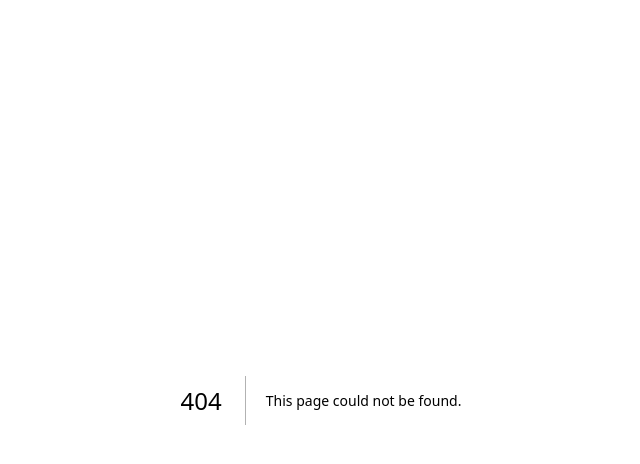
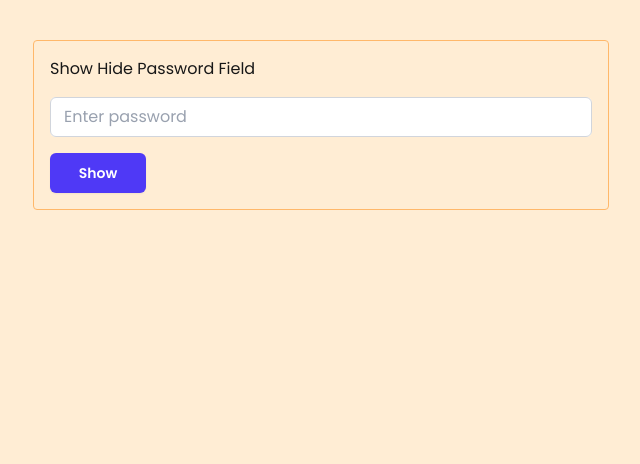
Before and after one commit to sadhna2003/reactjs-practice, a Next.js app in the folder my-app/: page /toggle in a window 1280 px wide. Before the commit this address had no page. Shown: the top 464 px of the page, without its empty margins (319-959 px from the left). Built offline with nearby package versions, Linux system fonts and the light colour scheme.

Commit message:
add toggle password field

```diff
--- a/my-app/app/page.tsx
+++ b/my-app/app/page.tsx
@@ -8,6 +8,10 @@ const navLink = [
   {
     link:"/todo",
     label:"Todo"
+  },
+  {
+    link:"/toggle",
+    label:"Show/Hide Password"
   }
 ]
 export default function Home() {
--- /dev/null
+++ b/my-app/app/toggle/page.tsx
@@ -0,0 +1,33 @@
+"use client";
+import React from "react";
+
+const Toggle = () => {
+    const [show, setShow] = React.useState(false)
+    const [password, setPassword] = React.useState("")
+
+    const handleShow = () => {
+        setShow((prev)=> !prev)
+    }
+    return (
+        <section className="bg-orange-100 font-sans h-full min-h-screen">
+            <div className="border border-orange-300 space-y-4 bg-orange-100 rounded-sm p-4 container mx-auto w-full max-w-xl mt-10">
+                <h1>Show Hide Password Field</h1>
+                <input
+                    type={show ? "text" : "password"}
+                    value={password}
+                    className="block w-full rounded-md bg-white px-3.5 py-2 text-base text-gray-900 outline-1 -outline-offset-1 outline-gray-300 placeholder:text-gray-400 focus:outline-2 focus:-outline-offset-2 focus:outline-indigo-600"
+                    placeholder="Enter password"
+                    onChange={(e) => setPassword(e.target.value)}
+                />
+                <button
+                    type="button"
+                    onClick={handleShow}
+                    className="block w-24 rounded-md bg-indigo-600 px-3.5 py-2.5 text-center text-sm font-semibold text-white shadow-xs hover:bg-indigo-500 focus-visible:outline-2 focus-visible:outline-offset-2 focus-visible:outline-indigo-600 disabled:opacity-60 disabled:cursor-not-allowed"
+                >
+                    {show ? "Hide" : "Show"}
+                </button>
+            </div>
+        </section>
+    )
+}
+export default Toggle
```
